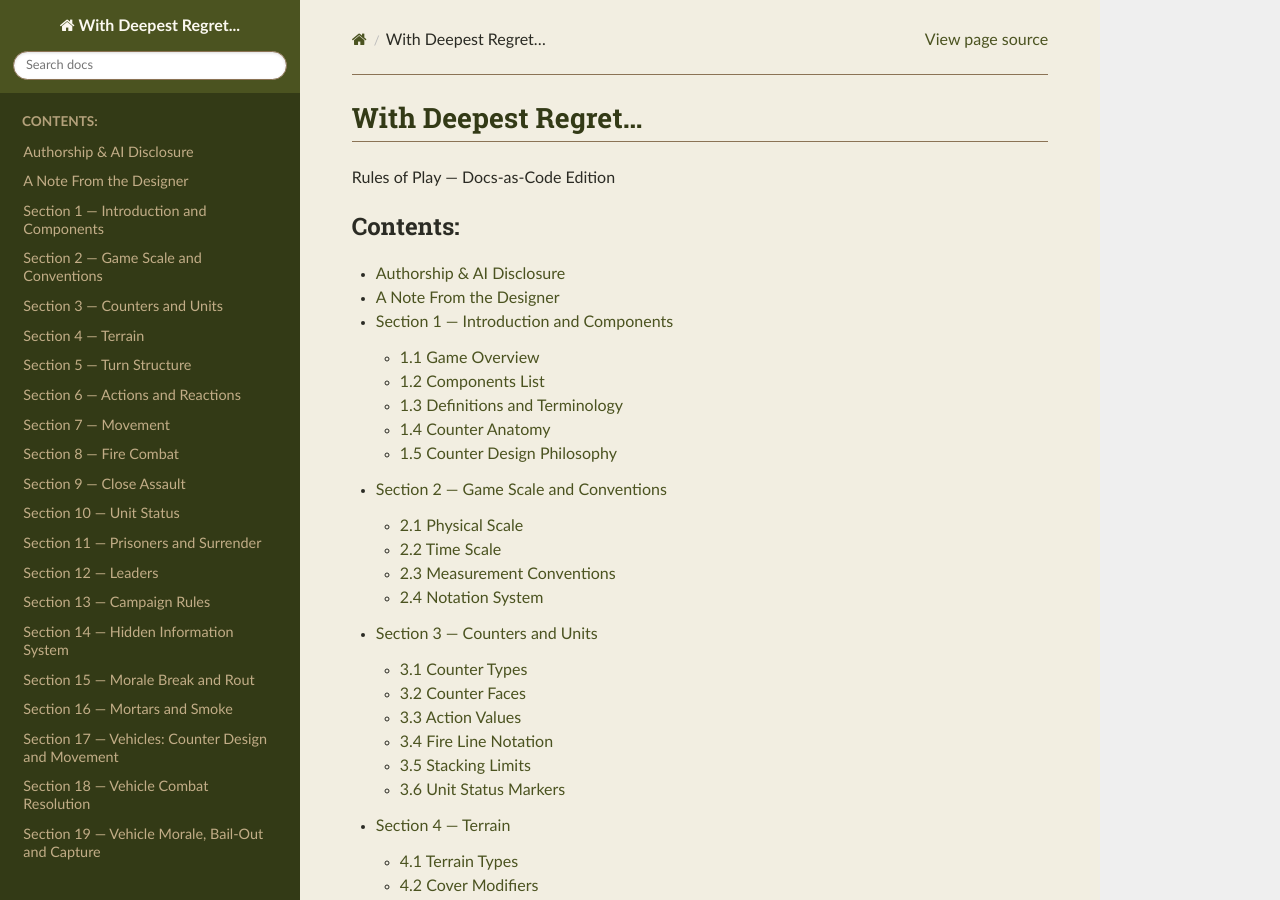
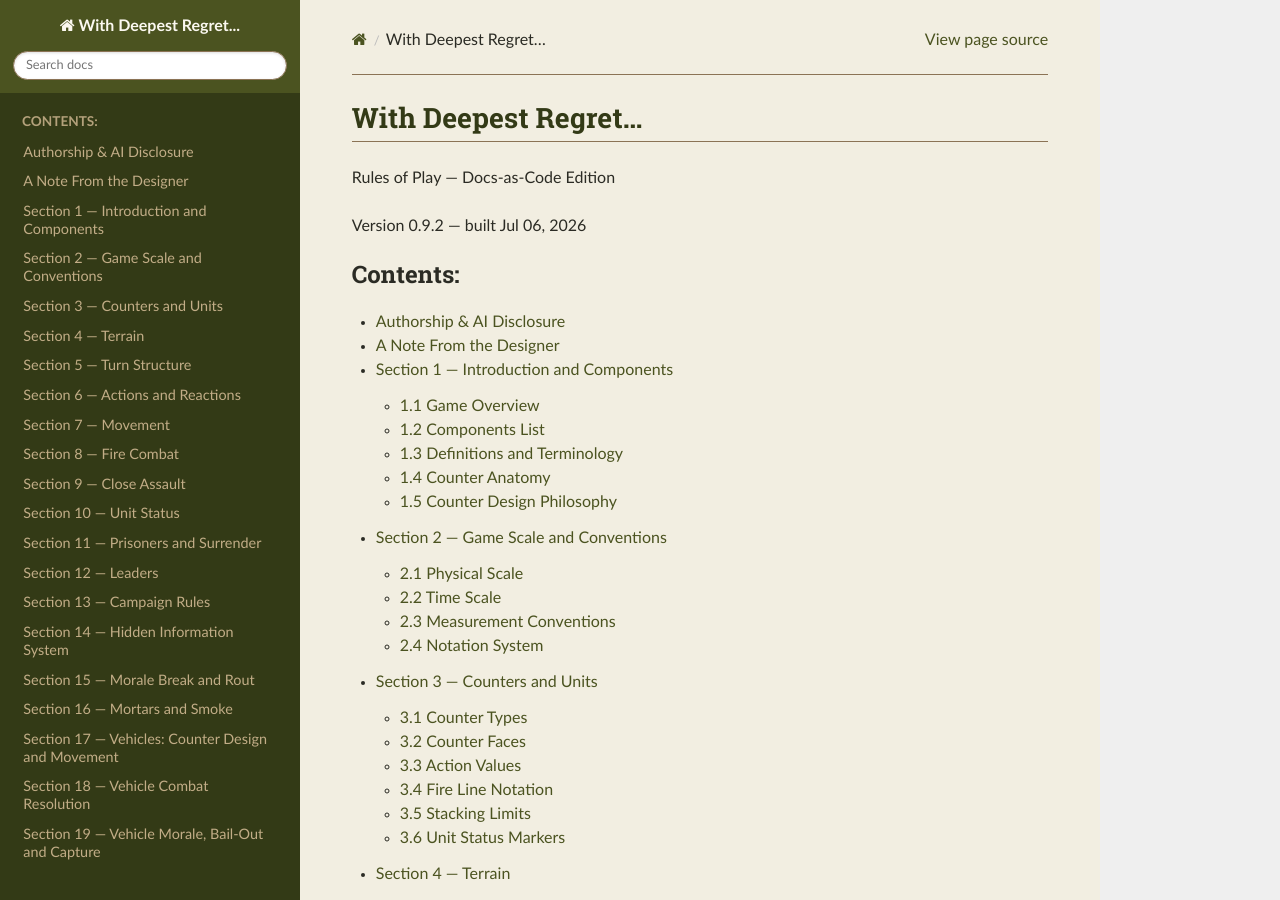
Before and after one commit to spugnoid/wdr-wargame, a Sphinx documentation site: the page built from docs/source/index.rst, in a window 1280 px wide and 900 px high. Built offline with Sphinx 7.4.7 and the Read the Docs theme 3.1.0, drawn with Linux system fonts in a browser that asks for light colours; some of the changed text lies outside the part shown.

Commit message:
docs: show version number and last-updated date on the docs site
Neither was visible anywhere in the rendered output before this --
release/version were set in conf.py but never referenced in any page
content, and html_last_updated_fmt was never enabled. Adds a
"Version |release| -- built |today|" line to the front page and turns
on sphinx_rtd_theme's standard per-page "Last updated on <date>"
footer.

Co-Authored-By: Claude Sonnet 5 <noreply@anthropic.com>

```diff
--- a/docs/source/conf.py
+++ b/docs/source/conf.py
@@ -31,3 +31,8 @@ numfig = True
 # Keep the build strict: warnings (e.g. malformed tables, bad refs) should
 # be visible rather than silently swallowed.
 suppress_warnings = []
+
+# Adds a "Last updated on <date>" line to every page's footer (sphinx_rtd_theme
+# renders this automatically once set). Reflects each build's checkout time on
+# Read the Docs, not per-file git history -- same tradeoff as most RTD sites.
+html_last_updated_fmt = '%d %B %Y'
--- a/docs/source/index.rst
+++ b/docs/source/index.rst
@@ -2,6 +2,8 @@ With Deepest Regret...
 =======================
 
 Rules of Play — Docs-as-Code Edition
+
+Version |release| — built |today|
 
 .. toctree::
    :maxdepth: 2
```
